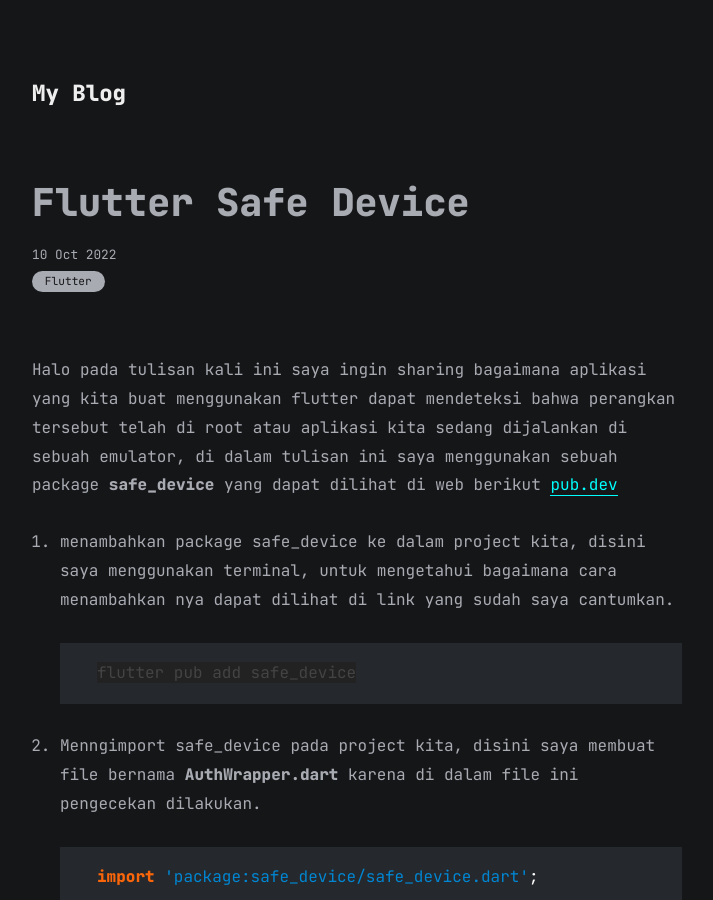
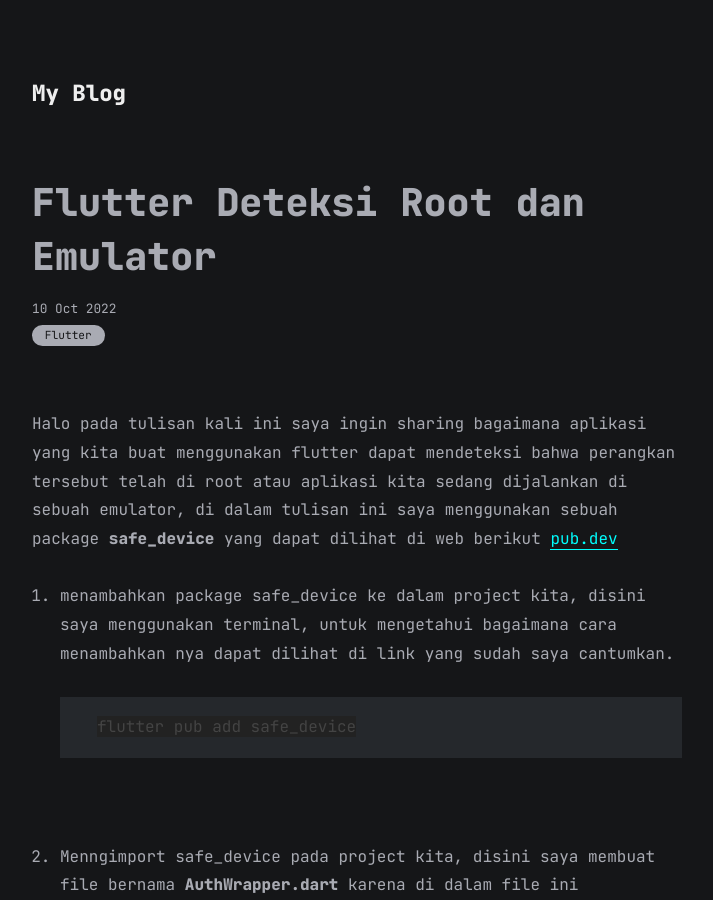
Before and after one commit to AldoReghan/aldoreghan.github.io, a Jekyll site: the page built from all_collections/_posts/2022-10-10-flutter-safe-device.markdown, in a window 1280 px wide and 900 px high. Shown: the whole window, without its empty margins (283-996 px from the left). Built offline with Jekyll 4.4.1, drawn with Linux system fonts in a browser that asks for light colours.

````diff
--- a/all_collections/_posts/2022-10-10-flutter-safe-device.markdown
+++ b/all_collections/_posts/2022-10-10-flutter-safe-device.markdown
@@ -1,6 +1,6 @@
 ---
 layout: post
-title: Flutter Safe Device
+title: Flutter Deteksi Root dan Emulator
 date: 2022-10-10
 categories: ["Flutter"]
 ---
@@ -11,10 +11,12 @@ Halo pada tulisan kali ini saya ingin sharing bagaimana aplikasi yang kita buat
    ```terminal
    flutter pub add safe_device
    ```
+   <br>
 2. Menngimport safe_device pada project kita, disini saya membuat file bernama **AuthWrapper.dart** karena di dalam file ini pengecekan dilakukan.<br><br>
    ```dart
    import 'package:safe_device/safe_device.dart';
    ```
+   <br>
 3. Membuat function bernama **checkDevice()** untuk melakukan pengecekan apakah perangkat telah diroot atau dijalankan di emulator.<br><br>
    ```dart
     checkDevice() async {
@@ -34,14 +36,17 @@ Halo pada tulisan kali ini saya ingin sharing bagaimana aplikasi yang kita buat
         }
     }
     ```
+    <br>
     funtion yang telah dibuat selanjutnya di masukkan kedalam function **iniState()** karena function **checkDevice()** akan dijalankan terlebih dahulu <br><br>
+
     ```dart
     @override
     void initState() {
         super.initState();
         checkDevice();
     }
-   ```
+    ```
+   <br>
 4. Selanjutnya mengimport file **AuthWrapper.dart** ke **main.dart** untuk dijalankan<br><br>
    ```dart
    void main() {
````
